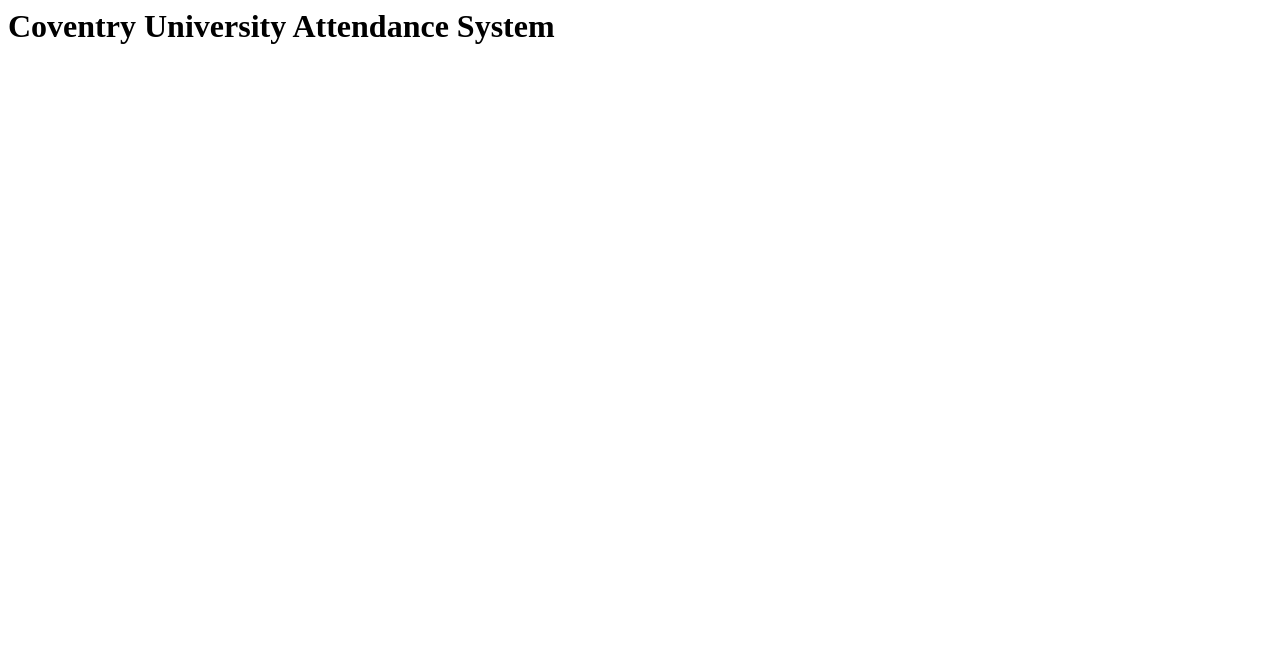
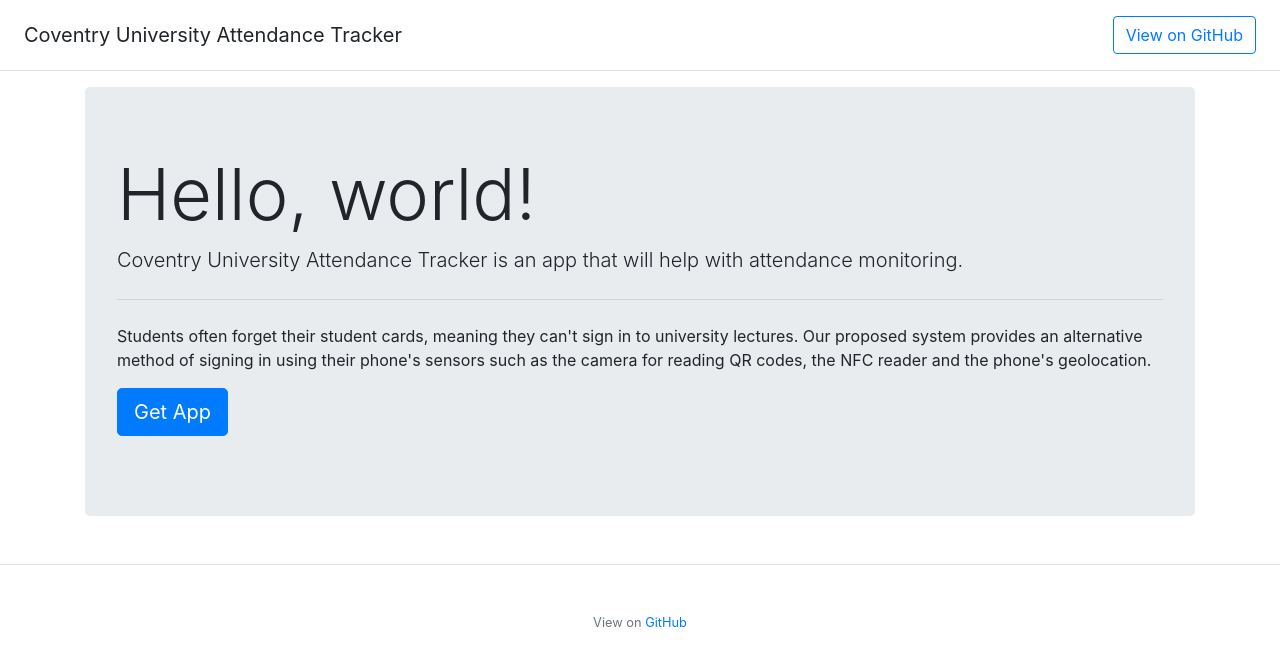
Before and after one commit to jmsv/cu-attendance-system, a plain HTML site: page index.html in a window 1280 px wide. Drawn offline with nearby package versions, Linux system fonts and the light colour scheme.

Commit message:
Added template site

```diff
--- a/index.html
+++ b/index.html
@@ -1 +1,59 @@
-<h1>Coventry University Attendance System</h1>
+<html lang="en">
+
+<head>
+  <meta charset="utf-8">
+  <meta name="viewport" content="width=device-width, initial-scale=1, shrink-to-fit=no">
+  <meta name="description" content="">
+  <meta name="author" content="James Vickery">
+  <link rel="icon" href="favicon.ico">
+
+  <title>CU Attendance Tracker</title>
+
+  <link href="css/bootstrap.min.css" rel="stylesheet">
+
+</head>
+
+<body>
+
+  <div class="d-flex flex-column flex-md-row align-items-center p-3 px-md-4 mb-3 bg-white border-bottom box-shadow">
+    <h5 class="my-0 mr-md-auto font-weight-normal">Coventry University Attendance Tracker</h5>
+    <nav class="my-2 my-md-0 mr-md-3">
+      <!-- <a class="p-2 text-dark" href="#">Menu Item</a> -->
+    </nav>
+    <a class="btn btn-outline-primary" href="https://github.com/jamesevickery/cu-attendance-system" target="_blank">View on GitHub</a>
+  </div>
+
+  <div class="container">
+    <div class="jumbotron">
+      <h1 class="display-3">Hello, world!</h1>
+      <p class="lead">Coventry University Attendance Tracker is an app that will help with attendance monitoring.</p>
+      <hr class="my-4">
+      <p>Students often forget their student cards, meaning they can't sign in to university lectures. Our proposed system provides
+        an alternative method of signing in using their phone's sensors such as the camera for reading QR codes, the NFC
+        reader and the phone's geolocation.</p>
+      <p class="lead">
+        <a class="btn btn-primary btn-lg" href="#" role="button">Get App</a>
+      </p>
+    </div>
+  </div>
+
+  <footer class="pt-4 my-md-5 pt-md-5 border-top">
+    <div class="row" style="text-align:center;">
+      <div class="col-12 col-md">
+        <small class="d-block mb-3 text-muted">View on
+          <a href="https://github.com/jamesevickery/cu-attendance-system">GitHub</a>
+        </small>
+      </div>
+    </div>
+  </footer>
+  </div>
+
+  <script src="https://code.jquery.com/jquery-3.2.1.slim.min.js" integrity="sha384-KJ3o2DKtIkvYIK3UENzmM7KCkRr/rE9/Qpg6aAZGJwFDMVNA/GpGFF93hXpG5KkN"
+    crossorigin="anonymous"></script>
+  <script src="https://cdnjs.cloudflare.com/ajax/libs/popper.js/1.12.9/umd/popper.min.js" integrity="sha384-ApNbgh9B+Y1QKtv3Rn7W3mgPxhU9K/ScQsAP7hUibX39j7fakFPskvXusvfa0b4Q"
+    crossorigin="anonymous"></script>
+  <script src="js/bootstrap.min.js"></script>
+
+</body>
+
+</html>
```
